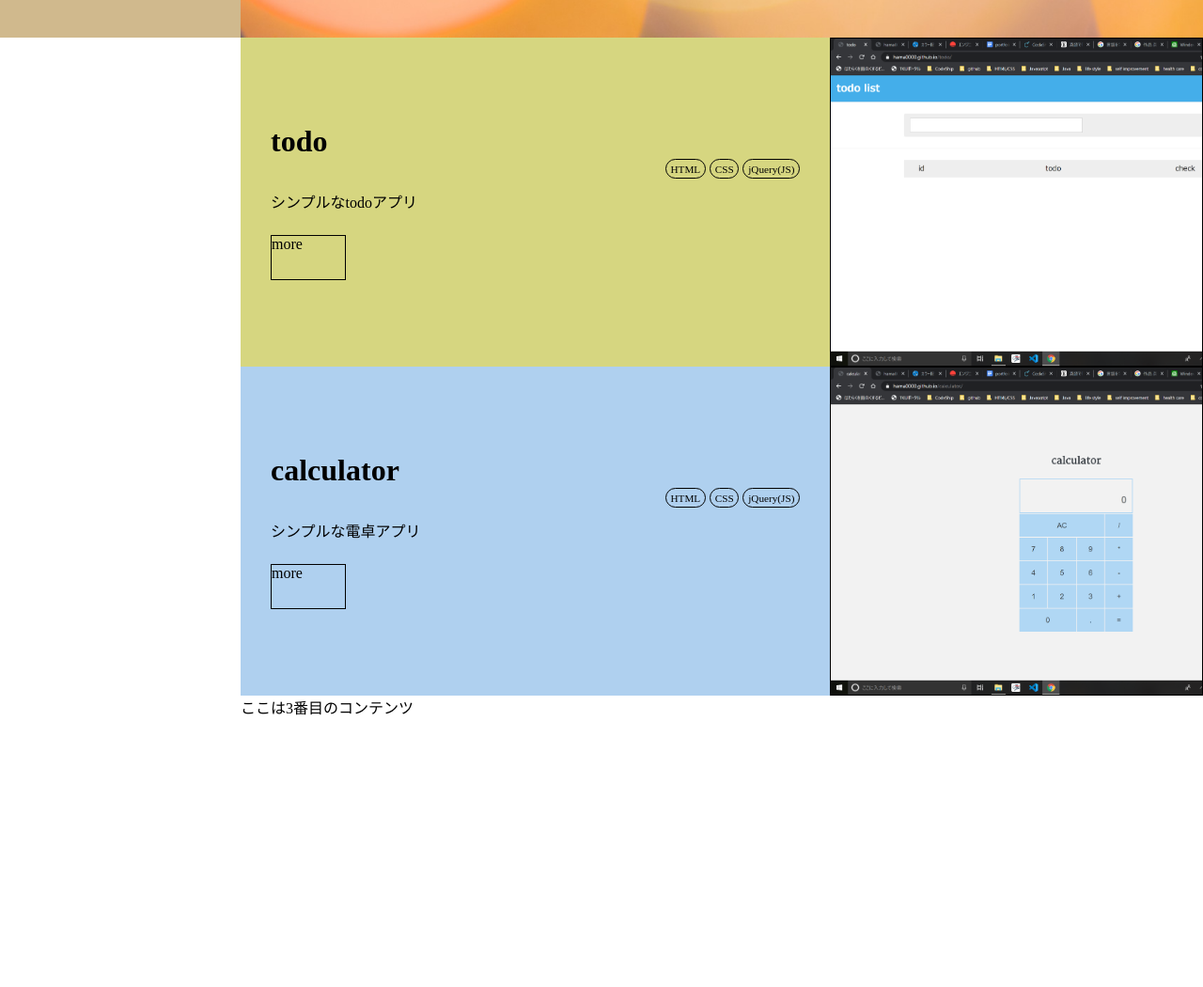
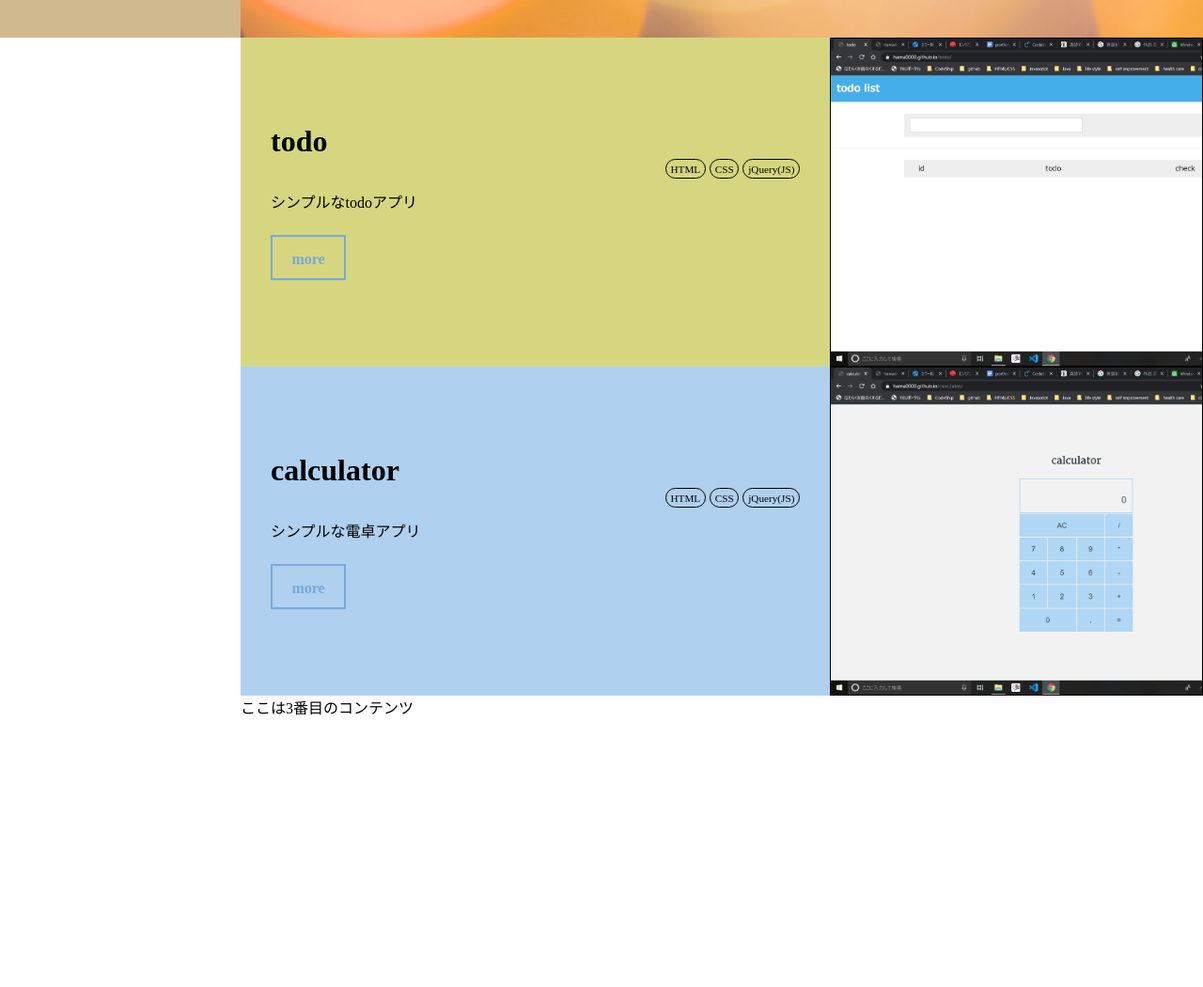
Before and after one commit to hama0000/portfolio-site, a plain HTML site: page index.html in a window 1280 px wide. Shown: the part 760-1810 px from the top of the page at 94% size. Drawn offline with nearby package versions, Linux system fonts and the light colour scheme.

Commit message:
ボダンデザインの変更

```diff
--- a/assets/css/style.css
+++ b/assets/css/style.css
@@ -133,15 +133,22 @@ a{
 .description .btn{
     width: 5rem;
     height: 3rem;
-    border: 1px solid black;
+    text-align: center;
+    border: 2px solid #77aad7;
     box-sizing: border-box;
 }
 .description .btn a{
+    display: block;
     width: 100%;
     height: 100%;
-    margin: 0 auto;
-    color: #000;
+    line-height: 3rem;
+    color: #77aad7;
+    font-weight: bold;
     cursor: pointer;
+}
+.description .btn a:hover{
+    color: #fff;
+    background-color: #77aad7;
 }
 
 #lH{
```
